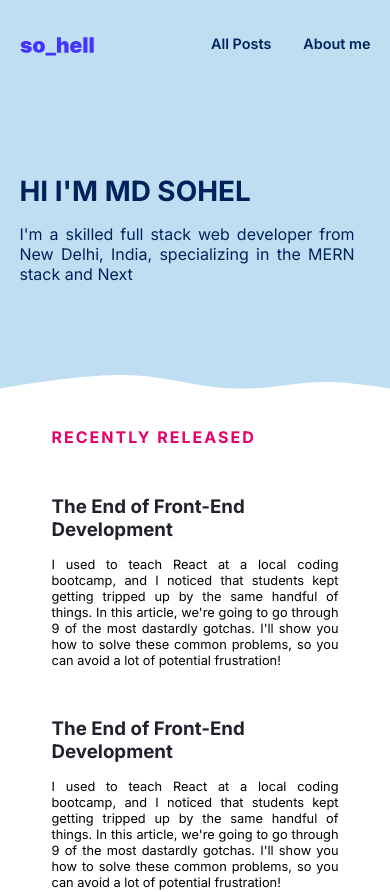
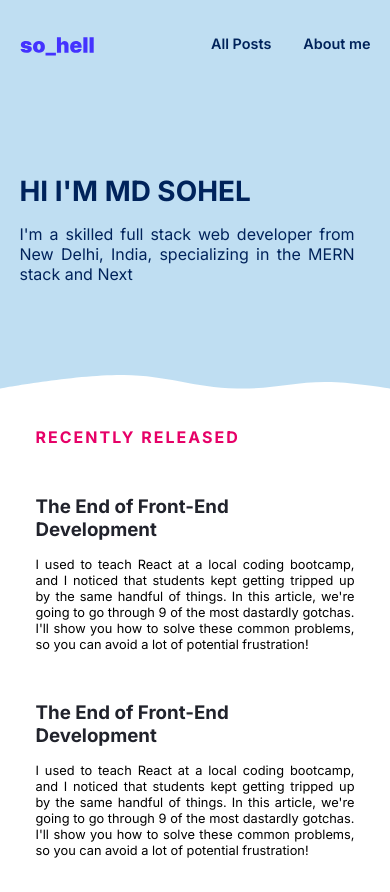
Before and after one commit to noobCode-69/personal-blogging, a Next.js app: page / in a window 390 px wide. Shown: the top 892 px of the page. Built offline with nearby package versions, Linux system fonts and the light colour scheme.

Commit message:
responsive

```diff
--- a/components/home/homeContent/homeContent.module.css
+++ b/components/home/homeContent/homeContent.module.css
@@ -89,7 +89,7 @@
   }
 
   .content {
-    padding: 2rem 2rem 5rem 2rem;
+    padding: 2rem 1rem 5rem 1rem;
 
   }
 }
```
